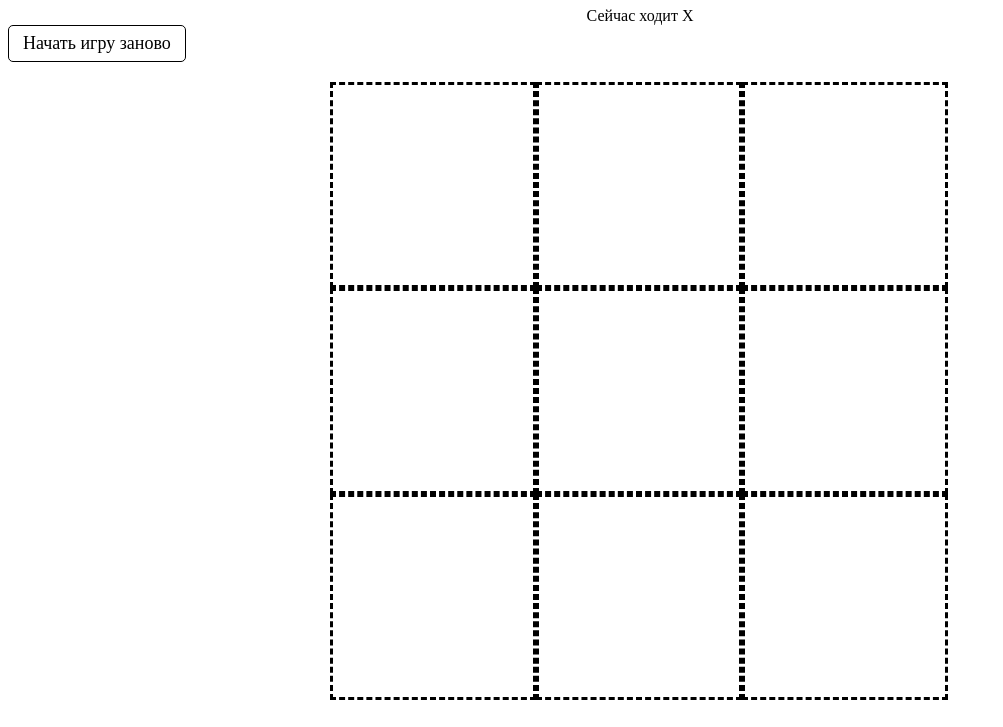
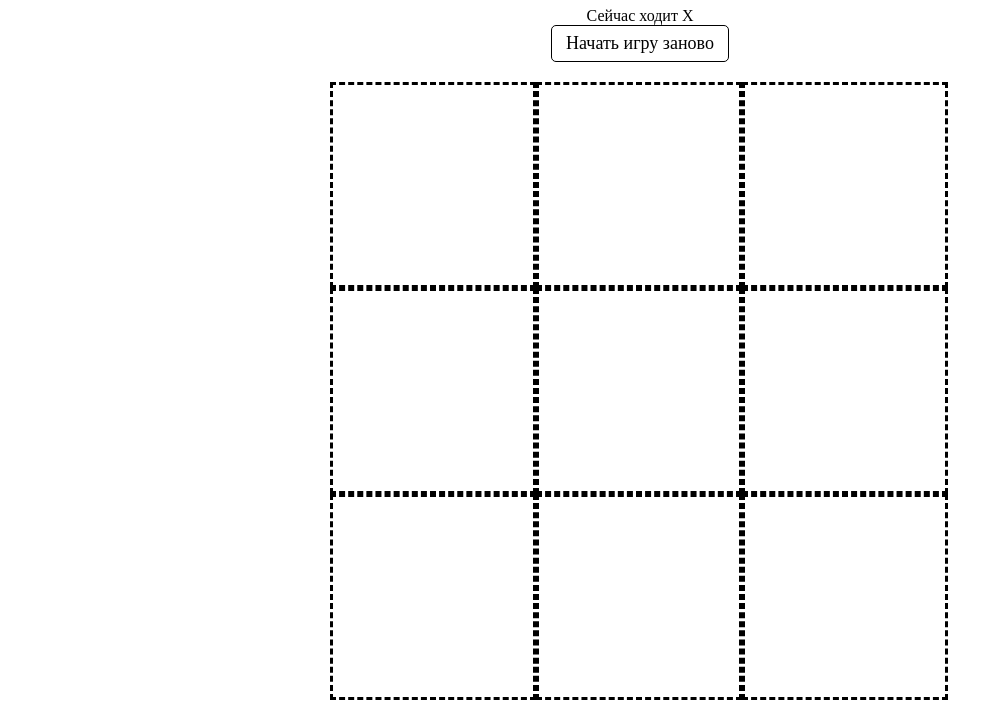
Before and after one commit to jamesscreen/lesson_06_XvsO, a plain HTML site: page index.html in a window 1280 px wide. Shown: the part 73-800 px from the top of the page, without its empty margins (0-1003 px from the left). Drawn offline with Linux system fonts and the light colour scheme.

Commit message:
добавлен блок для выравнивания кнопки сброса;

```diff
--- a/index.html
+++ b/index.html
@@ -9,7 +9,9 @@
 <body>
 	<h1>Крестики-нолики</h1>
 	<div class="step_status">Сейчас ходит Х</div> <!-- определяет Чей сейчас ход Х или О -->
-	<div class="button_reset">Начать игру заново</div> <!-- кнопка для запуска игры заново -->
+	<div class="bottom">
+		<div class="button_reset">Начать игру заново</div> <!-- кнопка для запуска игры заново -->
+	</div>
 	<div class="board"></div> <!-- игровое поле -->
 </body>
 </html>
```
